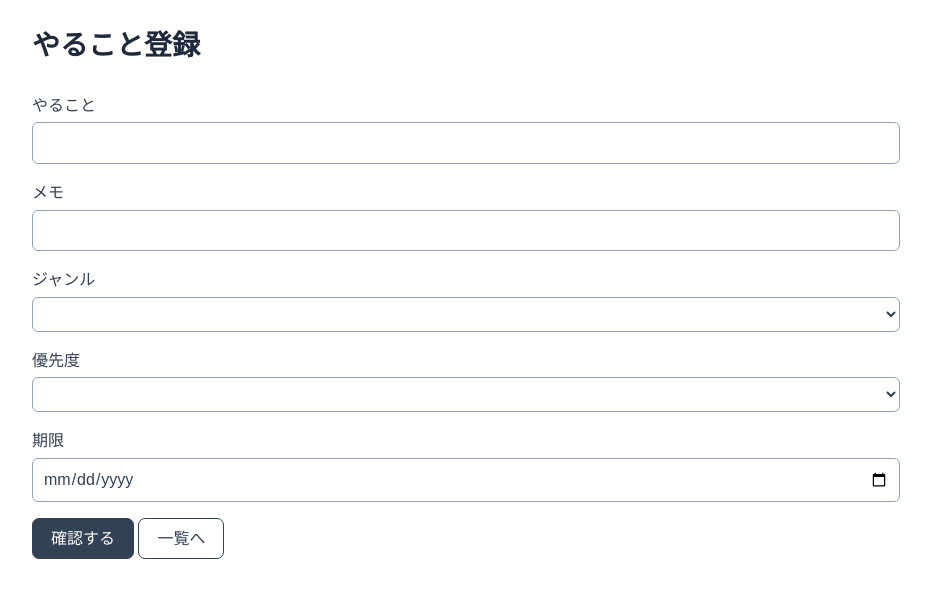
After one commit to coffee-neko/fw-todo, a Spring Boot app: page /todos/new in a window 1280 px wide. The commit adds this page. Shown: the top 598 px of the page, without its empty margins (174-1105 px from the left). Run offline with Spring Boot 4, Linux system fonts and the light colour scheme; some libraries are stand-ins or nearby versions.

Commit message:
feat: ToDo登録機能、ついに開通！入力からDB保存まで完全突破！

```diff
--- a/src/main/java/com/example/todoapp/HomeController.java
+++ b/src/main/java/com/example/todoapp/HomeController.java
@@ -3,6 +3,9 @@ package com.example.todoapp;
 import org.springframework.stereotype.Controller;
 import org.springframework.ui.Model;
 import org.springframework.web.bind.annotation.GetMapping;
+import org.springframework.web.bind.annotation.ModelAttribute;
+import org.springframework.web.bind.annotation.PostMapping;
+import org.springframework.web.servlet.mvc.support.RedirectAttributes;
 
 import java.util.List;
 
@@ -26,4 +29,26 @@ public class HomeController {
         model.addAttribute("todos", todos);
         return "todos";
     }
+
+    @GetMapping("/todos/new")
+    public String create(@ModelAttribute Todo todo) {
+        return "create";
+    }
+
+    @PostMapping("/todos/confirm")
+    public String confirm(@ModelAttribute Todo todo) {
+        return "create-confirm";
+    }
+
+    @PostMapping("/todos/new")
+    public String rewrite(@ModelAttribute Todo todo) {
+        return "create";
+    }
+
+    @PostMapping("/todos")
+    public String insert(@ModelAttribute Todo todo, RedirectAttributes redirectAttributes) {
+        todoMapper.insert(todo);
+        redirectAttributes.addFlashAttribute("message", "登録しました");
+        return "redirect:/todos";
+    }
 }
--- a/src/main/java/com/example/todoapp/TodoMapper.java
+++ b/src/main/java/com/example/todoapp/TodoMapper.java
@@ -7,4 +7,6 @@ import java.util.List;
 @Mapper
 public interface TodoMapper {
     List<Todo> findAll();
+
+    void insert(Todo todo);
 }
--- a/src/main/resources/mapper/TodoMapper.xml
+++ b/src/main/resources/mapper/TodoMapper.xml
@@ -8,4 +8,9 @@
         FROM todos
         ORDER BY due_date ASC
     </select>
+
+    <insert id="insert">
+        INSERT INTO todos (title, detail, category, priority, due_date)
+        VALUES (#{title}, #{detail}, #{category}, #{priority}, #{dueDate})
+    </insert>
 </mapper>
--- /dev/null
+++ b/src/main/resources/templates/create.html
@@ -0,0 +1,55 @@
+<!DOCTYPE html>
+<html lang="ja" xmlns:th="http://www.thymeleaf.org">
+<head>
+    <meta charset="UTF-8">
+    <title>やること登録</title>
+    <link rel="stylesheet" href="/css/style.css">
+</head>
+<body>
+    <main class="container">
+        <h1 class="page-title">やること登録</h1>
+
+        <form th:action="@{/todos/confirm}" th:object="${todo}" method="post">
+            <div class="form-row">
+                <label class="form-label" for="title">やること</label>
+                <input class="form-input" type="text" id="title" th:field="*{title}">
+            </div>
+
+            <div class="form-row">
+                <label class="form-label" for="detail">メモ</label>
+                <input class="form-input" type="text" id="detail" th:field="*{detail}">
+            </div>
+
+            <div class="form-row">
+                <label class="form-label" for="category">ジャンル</label>
+                <select class="form-input" id="category" th:field="*{category}">
+                    <option value=""></option>
+                    <option value="デザイン">デザイン</option>
+                    <option value="マーケティング">マーケティング</option>
+                    <option value="プログラミング">プログラミング</option>
+                    <option value="資格">資格</option>
+                    <option value="就職活動">就職活動</option>
+                </select>
+            </div>
+
+            <div class="form-row">
+                <label class="form-label" for="priority">優先度</label>
+                <select class="form-input" id="priority" th:field="*{priority}">
+                    <option value=""></option>
+                    <option value="1">高</option>
+                    <option value="2">中</option>
+                    <option value="3">低</option>
+                </select>
+            </div>
+
+            <div class="form-row">
+                <label class="form-label" for="dueDate">期限</label>
+                <input class="form-input" type="date" id="dueDate" th:field="*{dueDate}">
+            </div>
+
+            <button class="btn" type="submit">確認する</button>
+            <a class="btn sub" th:href="@{/todos}">一覧へ</a>
+        </form>
+    </main>
+</body>
+</html>
--- a/src/main/resources/templates/todos.html
+++ b/src/main/resources/templates/todos.html
@@ -8,6 +8,10 @@
 <body>
     <main class="container">
         <h1 class="page-title">ToDo一覧</h1>
+
+        <p class="flash" th:if="${message != null}" th:text="${message}">登録しました</p>
+
+        <a class="btn" th:href="@{/todos/new}">新規登録</a>
 
         <table class="todo-table" th:if="${!#lists.isEmpty(todos)}">
             <thead>
```
Also changed, not shown: sql/create_todos.sql (added, +22 -0 lines), sql/insert_sample_todos.sql (added, +7 -0 lines), src/main/resources/templates/create-confirm.html (added, +32 -0 lines).
